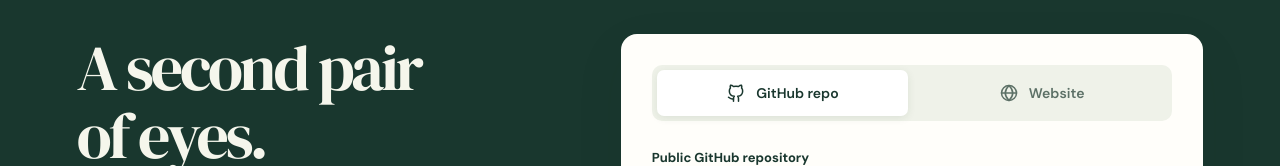
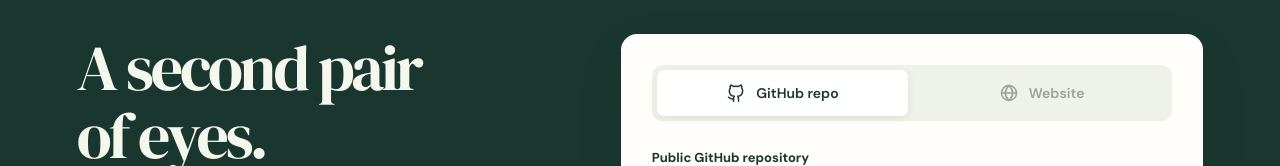
Before and after one commit to tomcwxyz/Ship-check, a Next.js app in the folder playground/: page / in a window 1280 px wide. Shown: the part 745-911 px from the top of the page. Built offline with nearby package versions, Linux system fonts and the light colour scheme.

Commit message:
security(playground): disable website option until server-side safe scanning is ready

```diff
--- a/playground/app/page.tsx
+++ b/playground/app/page.tsx
@@ -4,6 +4,7 @@ import { useMemo, useState } from "react";
 import type { Coverage, Finding, ScanReport } from "../lib/types";
 
 type Mode = "github" | "site";
+const SITE_SCAN_AVAILABLE = process.env.NEXT_PUBLIC_SHIP_CHECK_PLAYGROUND_SITE_SCANS_ENABLED === "1";
 type Panel = "findings" | "verify" | "coverage";
 const demo: ScanReport = {
   schemaVersion: "0.1", tool: { name: "ship-check", version: "demo" },
@@ -190,7 +191,7 @@ export default function Page() {
         <form className="scan-card" onSubmit={scan}>
           <div className="mode-switch" role="group" aria-label="What to scan">
             <button type="button" aria-pressed={mode === "github"} className={mode === "github" ? "active" : ""} onClick={() => { setMode("github"); setUrl(""); setError(""); }}><Icon name="github"/> GitHub repo</button>
-            <button type="button" aria-pressed={mode === "site"} className={mode === "site" ? "active" : ""} onClick={() => { setMode("site"); setUrl(""); setError(""); setVulnerabilityIntelligence(false); }}><Icon name="globe"/> Website</button>
+            <button type="button" disabled={!SITE_SCAN_AVAILABLE} title={SITE_SCAN_AVAILABLE ? "Scan a public website" : "Website scanning is being safety-tested"} aria-pressed={mode === "site"} className={mode === "site" ? "active" : ""} onClick={() => { setMode("site"); setUrl(""); setError(""); setVulnerabilityIntelligence(false); }}><Icon name="globe"/> Website</button>
           </div>
           <label htmlFor="project-url">{mode === "github" ? "Public GitHub repository" : "Public website URL"}</label>
           <input id="project-url" type="text" autoComplete="off" spellCheck={false} maxLength={500} required value={url} onChange={e => setUrl(e.target.value)} placeholder={mode === "github" ? "https://github.com/owner/repository" : "https://your-app.example"} />
```
